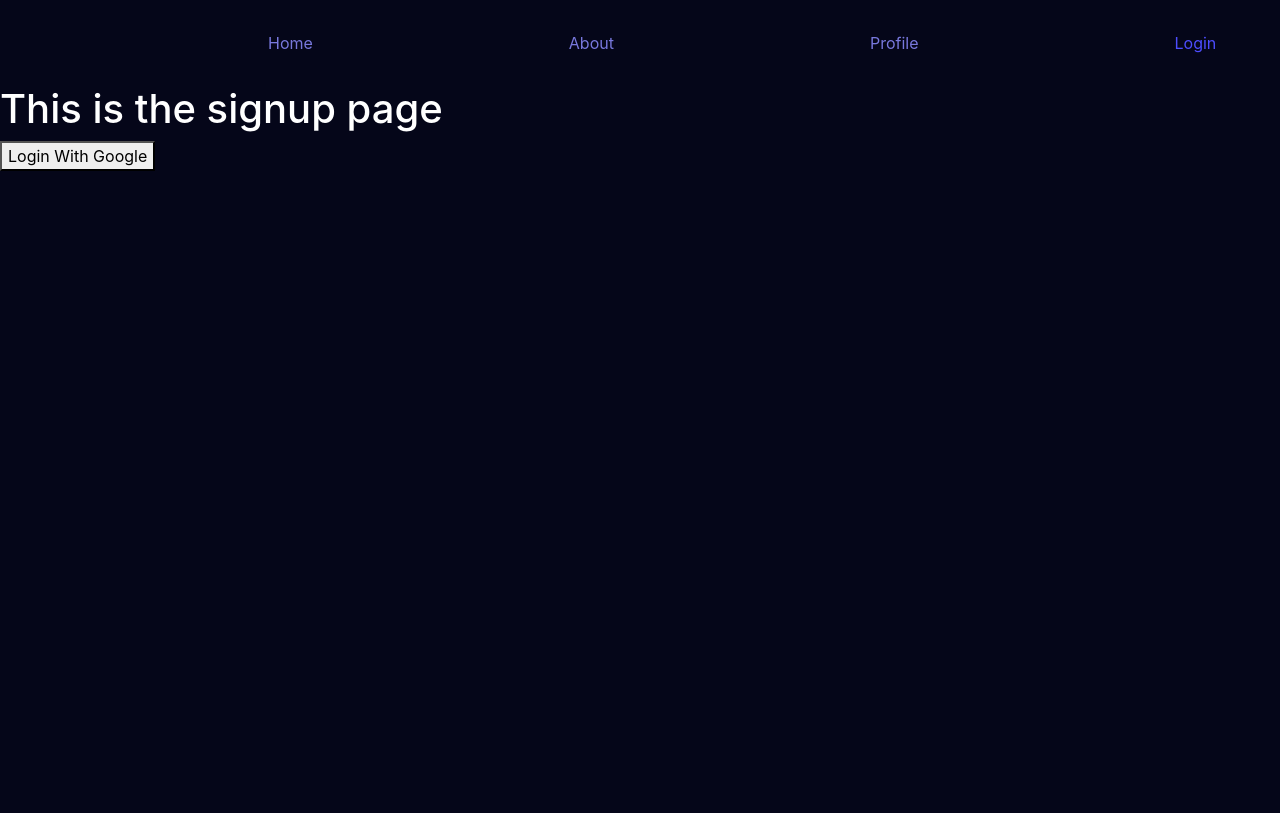
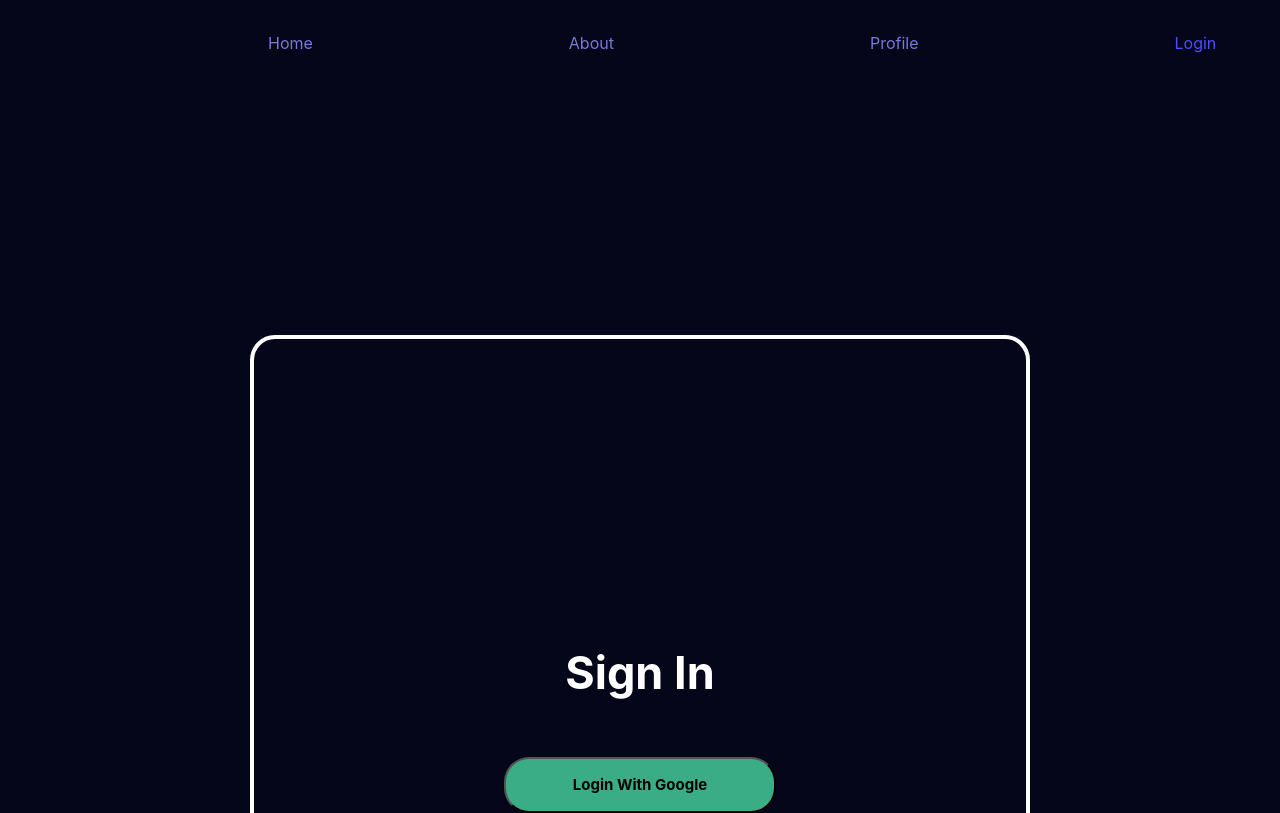
Before and after one commit to ulaszek-james/seniorproject-gatortunes, a React (Create React App) app in the folder client/: page /login in a window 1280 px wide. Shown: the top 813 px of the page. Built offline with nearby package versions, Linux system fonts and the light colour scheme; no server answers; what spotify-web-api-node would draw is missing.

Commit message:
Adding a couple of things

```diff
--- a/client/src/App.js
+++ b/client/src/App.js
@@ -17,13 +17,14 @@ const code = new URLSearchParams(window.location.search).get("code");
 function App(){
 
 const { currentUser } = useContext(UserContext);
+//console.log(code);
 
 
   return (<Routes>
       <Route path='/' element={<NavBar />}>
         <Route path="/" element={<Home />}></Route>
         <Route path="/about" element={<About />}></Route>
-        <Route path="/profile" element={<Profile code={code} />}></Route>
+        {code ? (<Route path="/profile" element={<Dashboard code={code} />}></Route>) : (<Route path="/profile" element={<SpotifyLogin />}></Route>)}
         <Route path="/login" element={<SignUpPage />}></Route>
       </Route>
     </Routes>)
@@ -31,6 +32,8 @@ const { currentUser } = useContext(UserContext);
   }
 
 export default App;
+
+
 
 // return (currentUser ? ( <Routes>
 //   <Route path='/' element={<NavBar code={code} />}>
--- a/client/src/SignUpPage.jsx
+++ b/client/src/SignUpPage.jsx
@@ -14,9 +14,9 @@ const SignUpPage = () => {
   }
 
     return (
-        <div>
-        <h1>This is the signup page</h1>
-        <button onClick={logGoogleUser}>Login With Google</button>
+        <div className='sign-in-page'>
+        <div className='sign-in-title'>Sign In</div>
+        <button className='sign-in-button' onClick={logGoogleUser}>Login With Google</button>
         </div>
     );
 };
--- a/client/src/SpotifyLogin.js
+++ b/client/src/SpotifyLogin.js
@@ -1,6 +1,6 @@
 import Dashboard from './pages/Dashboard'
 
-const code = new URLSearchParams(window.location.search).get("code");
+//const code = new URLSearchParams(window.location.search).get("code");
 const AUTH_URL = "https://accounts.spotify.com/authorize?client_id=8ab7f351ac43415586fa613bb9e7fe62&response_type=code&redirect_uri=http://localhost:3000&scope=playlist-read-collaborative%20playlist-read-private%20user-follow-read%20user-library-read%20user-read-currently-playing%20user-read-email%20user-read-playback-position%20user-read-playback-state%20user-read-private%20user-read-recently-played%20user-top-read";
 
 
@@ -9,17 +9,31 @@ const SpotifyLogin = () => {
     window.location = AUTH_URL;
   };
 
-  return code ? (
-    <div>
-      <Dashboard code={code}></Dashboard>
-    </div>
-
-  ) : (
-    <div>
-      <button onClick={spotifyLoginHandler}>Connect your Spotify!</button>
-      <h2>{code}</h2>
-    </div>
-  );
+  return (<div className='sign-in-page'>
+    <div>Connect your Spotify</div>
+      <button onClick={spotifyLoginHandler}>Login with Spotify</button>
+    </div>);
 };
 
 export default SpotifyLogin;
+
+
+// const SpotifyLogin = ({code}) => {
+//   const spotifyLoginHandler = () => {
+//     window.location = AUTH_URL;
+//   };
+
+//   console.log(code);
+
+//   return code ? (
+//     <div>
+//       <Dashboard code={code}></Dashboard>
+//     </div>
+
+//   ) : (
+//     <div>
+//       <button onClick={spotifyLoginHandler}>Connect your Spotify!</button>
+//       <h2>{code}</h2>
+//     </div>
+//   );
+// };
--- /dev/null
+++ b/client/src/TestComponent.js
@@ -0,0 +1,6 @@
+
+const TestComponent = () => {
+  return <h1>sdfsdfsdfhi</h1>
+}
+
+export default TestComponent;
--- a/client/src/pages/about.js
+++ b/client/src/pages/about.js
@@ -1,11 +1,15 @@
 import React from "react";
+import TestComponent from '../TestComponent';
 
 const About = () => {
     return (
         <div>
            <h1>This is the about page</h1>
+           <h2>Our mission statement</h2>
+           <h2>Meet the team</h2>
         </div>
     );
 };
 
 export default About;
+//<TestComponent />
--- a/client/src/styles.css
+++ b/client/src/styles.css
@@ -120,3 +120,34 @@ body {
 .layered-waves {
   background-image: url('./images/layered-waves-haikei.svg');
 }
+
+.sign-in-page{
+  border-color: black;
+  background-color: #050619;
+  border-radius: 25px;
+  display: flex;
+  justify-content: center;
+  flex-direction: column;
+  font-size: 45px;
+  font-weight: bold;
+  padding: 250px;
+  margin: 250px;
+  border: 4px solid;
+}
+
+.sign-in-button {
+  background-color: rgb(58, 173, 135);
+  color: black;
+  padding: 15px;
+  font-size: 15px;
+  font-weight: bold;
+  border-radius: 25px;
+}
+
+.sign-in-title {
+  display: flex;
+  border-color: rgb(120, 120, 221);
+  justify-content: center;
+  align-items: center;
+  padding: 50px;
+}
--- a/client/src/useAuth.js
+++ b/client/src/useAuth.js
@@ -1,10 +1,20 @@
 import { useState, useEffect } from "react"
 import axios from "axios"
+import {doc, setDoc, updateDoc} from 'firebase/firestore'
+import {db} from './firebase/firebase'
+import { UserContext } from './contexts/googleuser.context'
+import { useContext } from 'react';
 
 export default function useAuth(code) {
+
+  const { currentUser } = useContext(UserContext);
+  console.log(currentUser.uid);
+
   const [accessToken, setAccessToken] = useState()
   const [refreshToken, setRefreshToken] = useState()
   const [expiresIn, setExpiresIn] = useState()
+
+  //const userRef = doc(db, 'users',
 
   useEffect(() => {
     axios
@@ -15,6 +25,7 @@ export default function useAuth(code) {
         setAccessToken(res.data.accessToken)
         setRefreshToken(res.data.refreshToken)
         setExpiresIn(res.data.expiresIn)
+
         window.history.pushState({}, null, "/")
       })
       .catch(() => {
```
Also changed, not shown: client/src/pages/Dashboard.js (+6 -1 lines).
